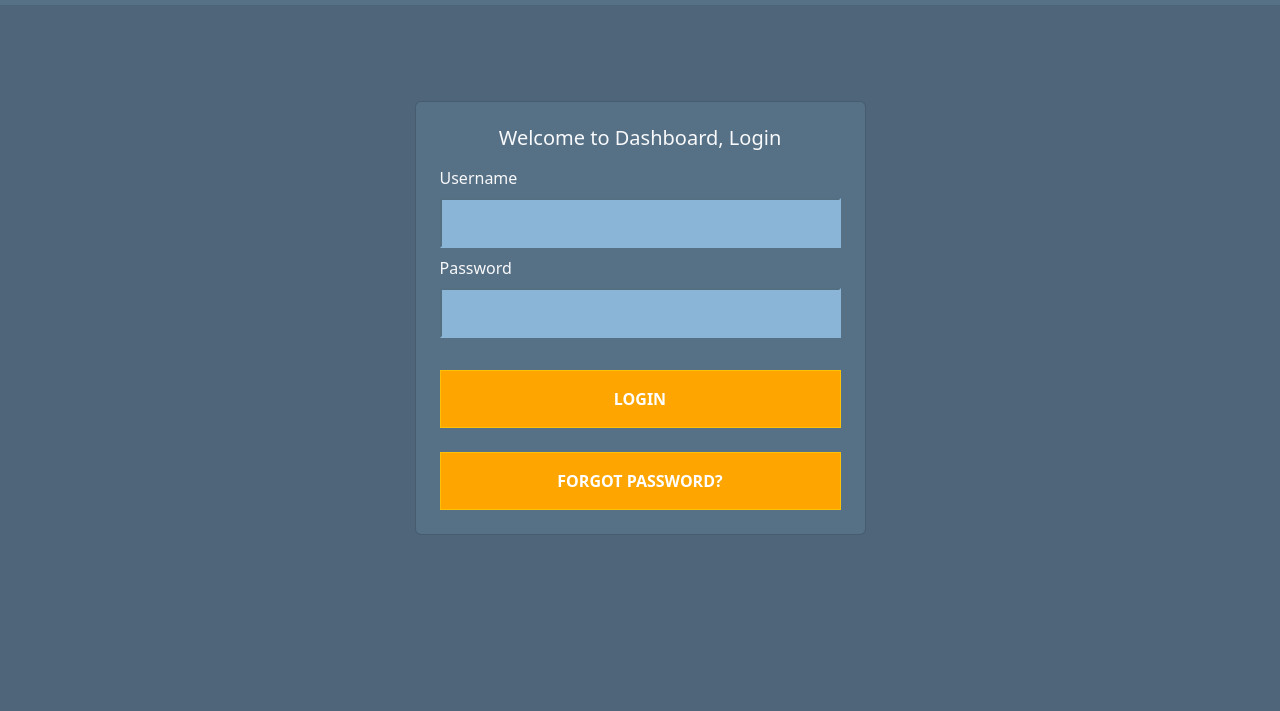
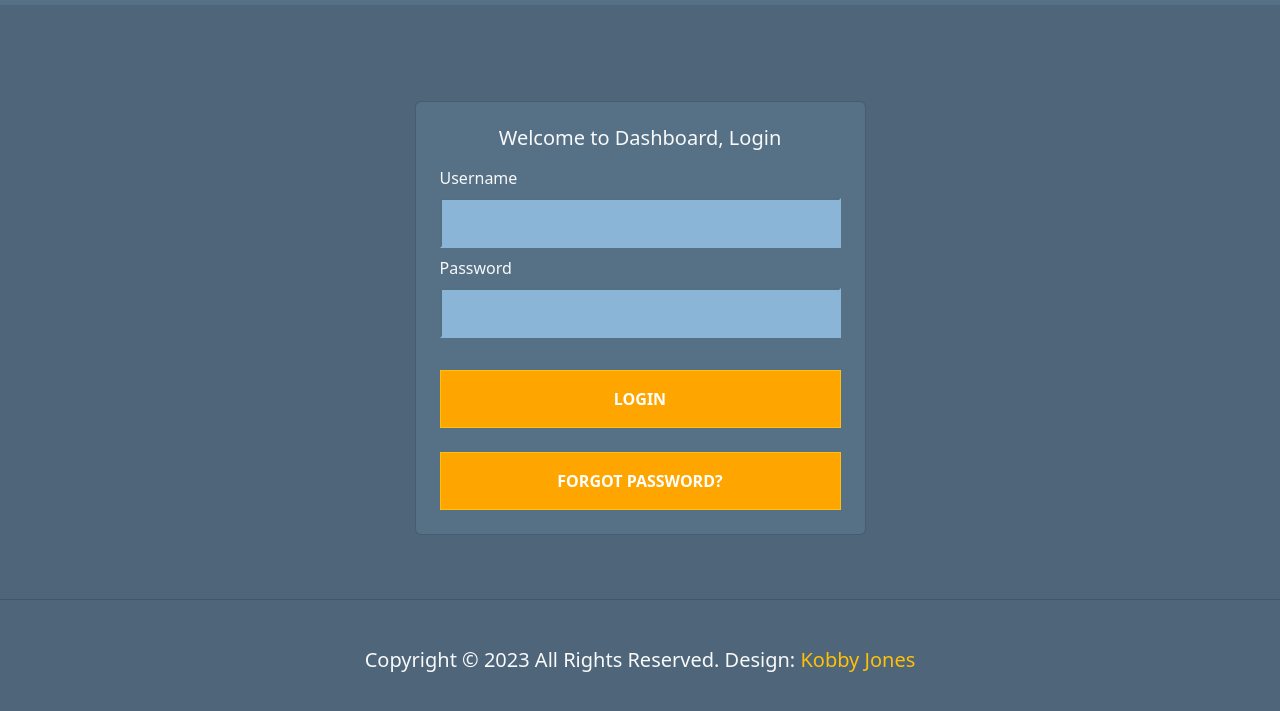
Before and after one commit to Kobby-Jones/admin_dashboard, a website: page login.html in a window 1280 px wide. Shown: the part 107-818 px from the top of the page. Drawn offline with nearby package versions, Linux system fonts and the light colour scheme.

Commit message:
Login page line and footer

```diff
--- a/login.html
+++ b/login.html
@@ -109,8 +109,14 @@
             </div>
         </div>
     </div>
-
-
+    <div class="line">
+        <hr width="100%">
+    </div>
+   <footer class="footer my-5">
+    <div class="copyright text-center">
+        <h5 class="text-light">Copyright  © 2023 All Rights Reserved. Design: <a href="https://github.com/Kobby-Jones" class="text-warning text-decoration-none">Kobby Jones</a></h5>
+    </div>
+ </footer>
         <script src="https://code.jquery.com/jquery-3.6.3.slim.min.js" integrity="sha256-ZwqZIVdD3iXNyGHbSYdsmWP//
     UBokj2FHAxKuSBKDSo=" crossorigin="anonymous"></script>
      <script src="https://cdnjs.cloudflare.com/ajax/libs/popper.js/1.14.3/umd/popper.min.js" integrity="sha384-ZMP7rVo3mIykV+2+9J3UJ46jBk0WLaUAdn689aCwoqbBJiSnjAK/l8WvCWPIPm49" crossorigin="anonymous"></script>
```
